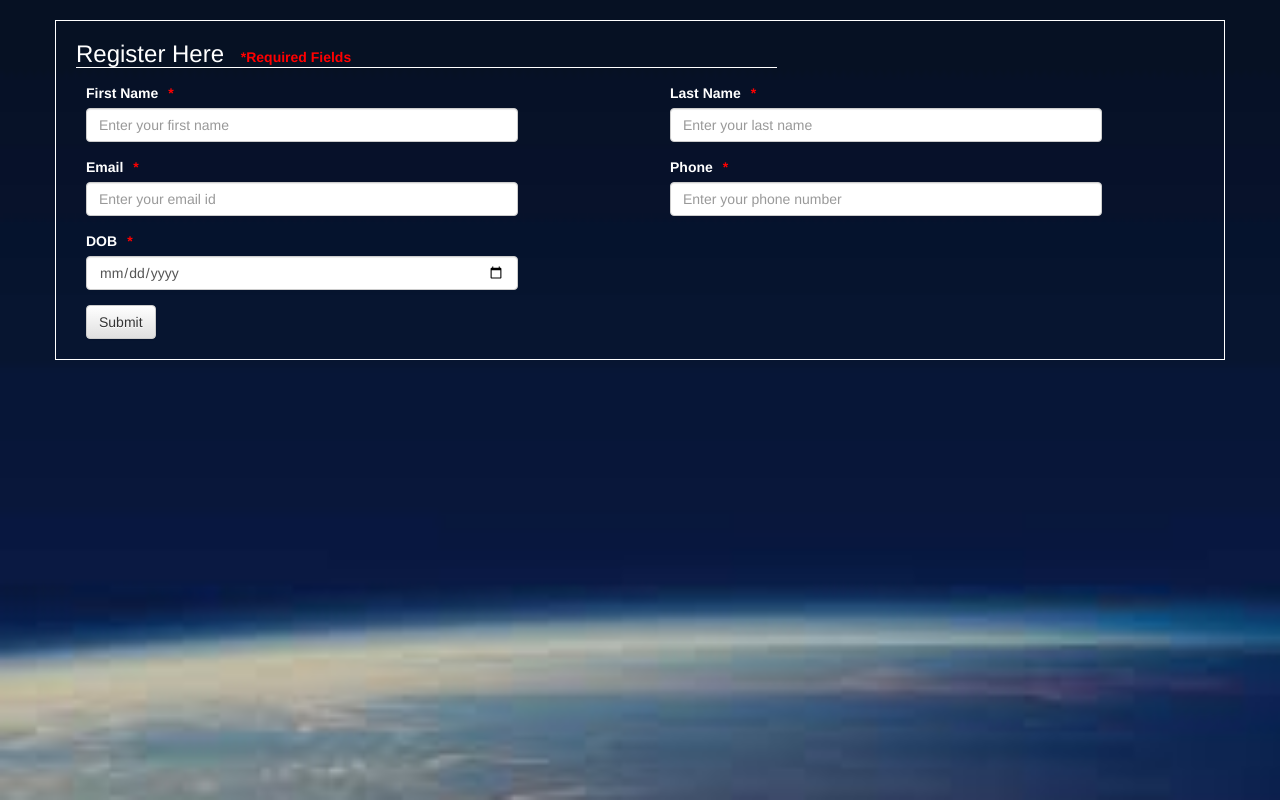
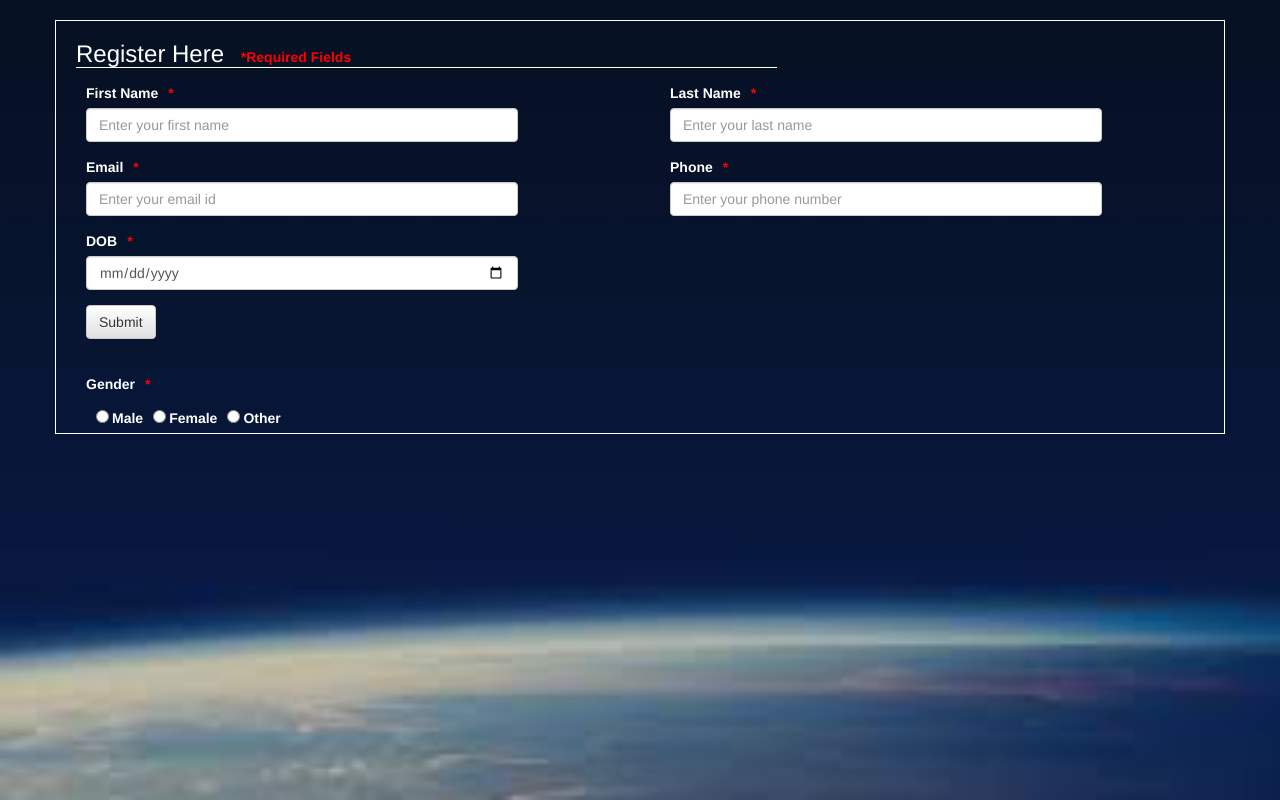
Before and after one commit to Shalinit3/react-form, a React (Create React App) app: page / in a window 1280 px wide. Built offline with nearby package versions, Linux system fonts and the light colour scheme.

Commit message:
Radio button component created

```diff
--- a/package.json
+++ b/package.json
@@ -12,5 +12,9 @@
     "build": "react-scripts build",
     "test": "react-scripts test --env=jsdom",
     "eject": "react-scripts eject"
+  },
+  "devDependencies": {
+    "eslint": "^4.13.1",
+    "eslint-config-google": "^0.9.1"
   }
 }
--- /dev/null
+++ b/src/components/radioButton.js
@@ -0,0 +1,50 @@
+import React, { Component } from 'react';
+import '../index.css';
+
+const Label = (props) => {
+    return(
+        <label className = {props.class} htmlFor={props.for} > {props.name} </label>
+    );
+}
+const Input = (props) => {
+        return (
+             <input
+              type = 'radio'
+              className = {props.class}
+              name = {props.name}
+              value = {props.value}
+              id = {props.id}
+            />
+        );
+}
+
+
+export default class Radio extends Component {
+
+    handleOnChange = (e) => {
+        console.log(e.target.value);
+    }
+
+ render() {
+     const inputs = [];
+        this.props.inputs.forEach( (value, index ) => {
+            inputs.push( <Input name = {this.props.name} class = {this.props.inputs[index].class}
+            value = {this.props.inputs[index].value} id = {this.props.inputs[index].id}
+            onChange = { this.handleOnChange }/>   );
+            inputs.push ( <Label class = {this.props.inputs[index].labelClass}
+                                name = {this.props.inputs[index].label} for = { this.props.inputs[index].id} /> );
+
+        });
+    return (
+        <div className = "col-md-6 col-lg-6 col-sm-12 col-xs-12 block">
+          <div className = "form-group">
+            <label className = "field control-label col-sm-12" >{this.props.label}
+            <span className = "error">*</span> </label>
+            <div className = "col-sm-10">
+                {inputs}
+            </div>
+          </div>
+        </div>
+      );
+ }
+}
--- a/src/components/textField.js
+++ b/src/components/textField.js
@@ -8,67 +8,71 @@ class TextField extends Component {
 
     this.state = {
       inputValue: '',
-      value: ''
+      value: '',
+      isValid : true,
     }
   }
 
-  errHandle = (type, value) => {
+  errHandle = (valid, value) => {
+    const { required } = this.props.required || false;
+    if (required && value.length <= 0) {
+      this.setState({
+        errMessage: "This is a required field",
+        errVisibility: true,
+        value: value,
+        inputValue: ''
+      });
+    } else if(value.length >10 && this.props.type === 'number' ) {
+      this.setState({
+        isValid: false,
+        errMessage: 'Phone number can be 10 digits only.',
+        errVisibility: true,
+        value: this.state.inputValue,
+      });
+      return;
+    }
+     else if (!valid) {
+        this.setState({
+          errMessage: "Please enter a valid " + this.props.name,
+          errVisibility: true,
+          value: value,
+          inputValue: ''
 
-    // const { required } = this.props;
-    // if (required && value.length <= 0) {
-    //   this.setState({
-    //     errMessage: "This is a required field",
-    //     errVisibility: true,
-    //   });
-    // }
+        });
+   } else {
+        this.setState({
+          errMessage: null,
+          errVisibility: false,
+          value: value,
+          inputValue: value
+        });
+      }
 
-    // else {
-    //   if (!valid) {
-    //     this.setState({
-    //       errMessage: "Please enter a valid " + name,
-    //       errVisibility: true,
-
-    //     });
-    //   } else {
-    //     this.setState({
-    //       errMessage: null,
-    //       errVisibility: false,
-    //     });
-    //   }
-    // }
+    console.log( this.state.inputValue ,valid );
   }
 
   onInputChange = (e) => {
-    console.log("inside text", e.target.value);
-
-
-    if(e.target.value.length >10) {
-      return;
+    if (e.target.type === 'text') {
+      this.setState({
+        isValid: validate_name(e.target.value)
+      });
     }
-    this.setState({
-      value: e.target.value
-    })
-    // if (e.target.type === 'text') {
-    //   this.setState({
-    //     isValid: validate_name(e.target.value)
-    //   });
-    // }
-    // else if (e.target.name === 'number') {
-    //   this.setState({
-    //     isValid: validate_phone(e.target.value)
-    //   });
-    // }
-    // else if (e.target.type === 'email') {
-    //   this.setState({
-    //     isValid: validate_email(e.target.value)
-    //   });
-    // }
-    // else {
-    //   this.setState({
-    //     isValid: true
-    //   });
-    // }
-    // this.errHandle(e.target.type, e.target.value);
+    else if (e.target.type === 'number') {
+      this.setState({
+        isValid: validate_phone(e.target.value)
+      });
+    }
+    else if (e.target.type === 'email') {
+      this.setState({
+        isValid: validate_email(e.target.value)
+      });
+    }
+    else {
+      this.setState({
+        isValid: true
+      });
+    }
+    this.errHandle(this.state.isValid, e.target.value );
   }
 
   render() {
--- a/src/index.js
+++ b/src/index.js
@@ -2,7 +2,8 @@ import React, { Component } from 'react';
 import ReactDOM from 'react-dom';
 import './index.css';
 import 'bootstrap/dist/css/bootstrap-theme.css';
-import Field from './components/textField.js'
+import Field from './components/textField.js';
+import Radio from './components/radioButton.js';
 
 const Check = (props) => {
     return( <div className = "col-md-12 col-lg-12 col-sm-12 col-xs-12 block">
@@ -33,6 +34,10 @@ class Form extends Component {
                 placeholder = {'Enter your phone number'}   />
               <Field name = {'dob'} label = {'DOB'} type = {'date'} class = {'form-control'} />
               <Check value = {'Done'} />
+              <Radio type = {'radio'} label = {'Gender'} name = {'gender'}
+                inputs = {[{value: 'male', label: 'Male', class: 'gender', labelClass : 'field', id: 'male' },
+                           {value: 'female', label: 'Female', class: 'gender', labelClass : 'field', id: 'female' },
+                           {value: 'other', label: 'Other', class: 'gender', labelClass : 'field', id: 'other' }]}/>
           </form>
         </div>
       </div>
```
Also changed, not shown: .eslintrc.js (added), 1 other file (tests, documents, lock files or other folders).
